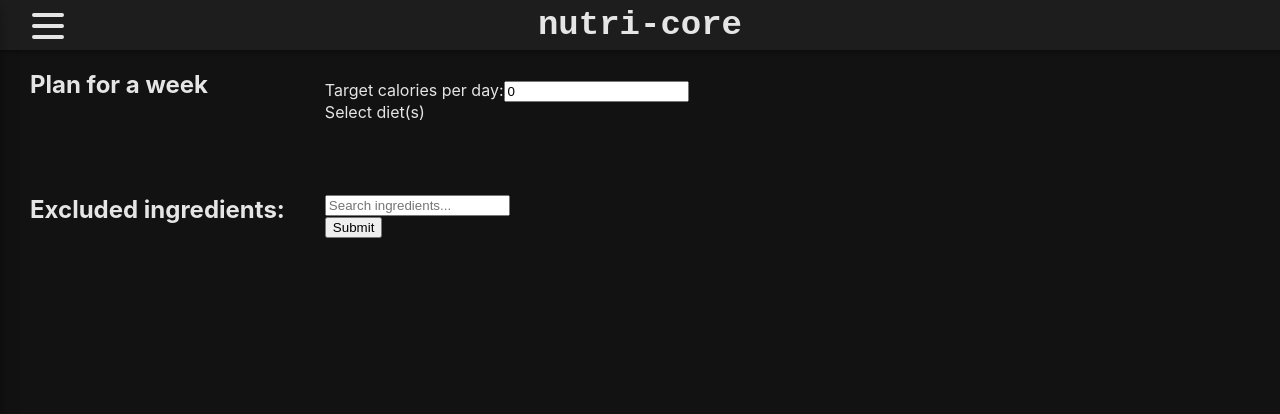
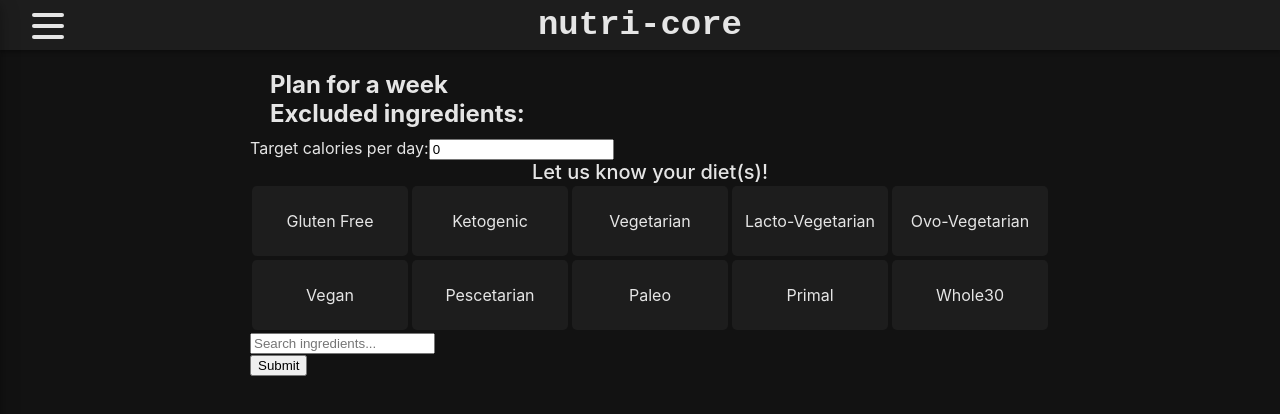
Before and after one commit to hausbence/nutrition-react, a React (Create React App) app: page /mealplanner in a window 1280 px wide. Shown: the top 414 px of the page. Built offline with nearby package versions, Linux system fonts and the light colour scheme.

Commit message:
redesigned dietselector component

```diff
--- /dev/null
+++ b/src/Pages/mealplanner/Diet.js
@@ -0,0 +1,34 @@
+import React, { useState } from "react";
+
+const Diet = (props) => {
+	const [isActive, setIsActive] = useState("inactive");
+
+	let content;
+	const diet = useState(props.diet);
+
+	const onClickEvent = () => {
+		if (isActive === "active") {
+			setIsActive("inactive");
+			props.onRemoveClick(props.diet);
+		} else {
+			setIsActive("active");
+			props.onAddClick(props.diet);
+		}
+	};
+
+	if (diet) {
+		content = (
+			<div
+				value={props.diet}
+				onClick={onClickEvent}
+				className={["diet-item", isActive].join(" ")}
+			>
+				{props.diet}
+			</div>
+		);
+	}
+
+	return content;
+};
+
+export default Diet;
--- a/src/Pages/mealplanner/DietSelector.js
+++ b/src/Pages/mealplanner/DietSelector.js
@@ -1,8 +1,8 @@
 import React from "react";
 // import { StyledIngredients } from "./Ingredients.styled";
+import Diet from "./Diet";
 
 const DietSelector = (props) => {
-	let selectedDiets = props.selectedDiets;
 	let content;
 	const dietList = [
 		"Gluten Free",
@@ -17,38 +17,25 @@ const DietSelector = (props) => {
 		"Whole30",
 	];
 
-	const onAddButtonClick = (e) => {
-		e.preventDefault();
-		const diet = e.target.value;
+	const onAddClick = (diet) => {
 		props.addToSelectedDiets(diet);
 	};
 
-	const onRemoveButtonClicK = (e) => {
-		e.preventDefault();
-		const dietToRemove = e.target.value;
-		props.removeFromSelectedDiets(dietToRemove);
+	const onRemoveClick = (diet) => {
+		props.removeFromSelectedDiets(diet);
 	};
 
 	content = (
-		<div>
-			<div className="dropdown">
-				<span>Select diet(s)</span>
-				<div className="dropdown-content">
-					{dietList.map((diet, i) => (
-						<button value={diet} key={i} onClick={onAddButtonClick}>
-							{diet}
-						</button>
-					))}
-				</div>
-			</div>
-			<div className="selected-diets">
-				{selectedDiets.map((diet, i) => (
-					<div key={i}>
-						{diet}
-						<button value={diet} onClick={onRemoveButtonClicK}>
-							X
-						</button>
-					</div>
+		<div className="diets-content">
+			<span> Let us know your diet(s)!</span>
+			<div className="diets">
+				{dietList.map((diet, i) => (
+					<Diet
+						key={i}
+						diet={diet}
+						onAddClick={onAddClick}
+						onRemoveClick={onRemoveClick}
+					/>
 				))}
 			</div>
 		</div>
--- a/src/Pages/mealplanner/MealCalendar.js
+++ b/src/Pages/mealplanner/MealCalendar.js
@@ -16,7 +16,6 @@ const MealCalendar = (props) => {
 		"sunday",
 	];
 
-	console.log(weeklyPlan);
 	content = (
 		<StyledMealCalendar>
 			<div className="weekly-plan">
--- a/src/Pages/mealplanner/MealPlannerPage.js
+++ b/src/Pages/mealplanner/MealPlannerPage.js
@@ -115,6 +115,8 @@ const MealPlannerPage = () => {
 		setWeeklyPlan(weeklyPlanDict);
 	};
 
+	console.log(selectedDiets);
+
 	return (
 		<React.Fragment>
 			<StyledMealPlannerPage>
--- a/src/Pages/mealplanner/MealPlannerPage.styled.js
+++ b/src/Pages/mealplanner/MealPlannerPage.styled.js
@@ -10,7 +10,7 @@ export const StyledMealPlannerPage = styled.div`
 	flex-wrap: wrap;
 	color: ${({ theme }) => theme.primaryDark};
 	.mealplanner-top {
-		width: 100%;
+		width: 800px;
 		display flex;
 		flex-wrap: wrap;
 		min-height: 250px;
@@ -58,20 +58,43 @@ export const StyledMealPlannerPage = styled.div`
 		max-width: 1400px;
 		margin: auto;
 	}
-	.dropdown {
-		position: relative;
-		display: inline-block;
+	.diets-content {
+		text-align: center;
 	}
-	.dropdown-content {
-		display: none;
-		position: absolute;
-		background-color: #f9f9f9;
-		min-width: 160px;
-		box-shadow: 0px 8px 16px 0px rgba(0,0,0,0.2);
-		padding: 12px 16px;
-		z-index: 1;
+	.diets-content span {
+		font-size: 20px;
+		font-weight: 500;
+		margin: 5px;
 	}
-	.dropdown:hover .dropdown-content {
-		display: block;
+	.diets {
+		display: flex;
+		flex-wrap: wrap;
+		height: 148px;
+		width: 800px;
+	}
+	.diets .diet-item {
+		display: flex;
+		align-items: center;
+		justify-content: center;
+		width: 156px;
+		height: 70px;
+		margin: 2px;
+		border-radius: 5px;
+		cursor: pointer;
+		background: ${({ theme }) => theme.primaryLight};
+	}
+
+	.diets .active {
+		background: #4cb8c4;
+		background: -webkit-linear-gradient(
+			to right,
+			#4cb8c4,
+			#3cd3ad
+		);
+		background: linear-gradient(
+			to right,
+			#4cb8c4,
+			#3cd3ad
+		);
 	}
 `;
```
Also changed, not shown: 1 other file (tests, documents, lock files or other folders).
